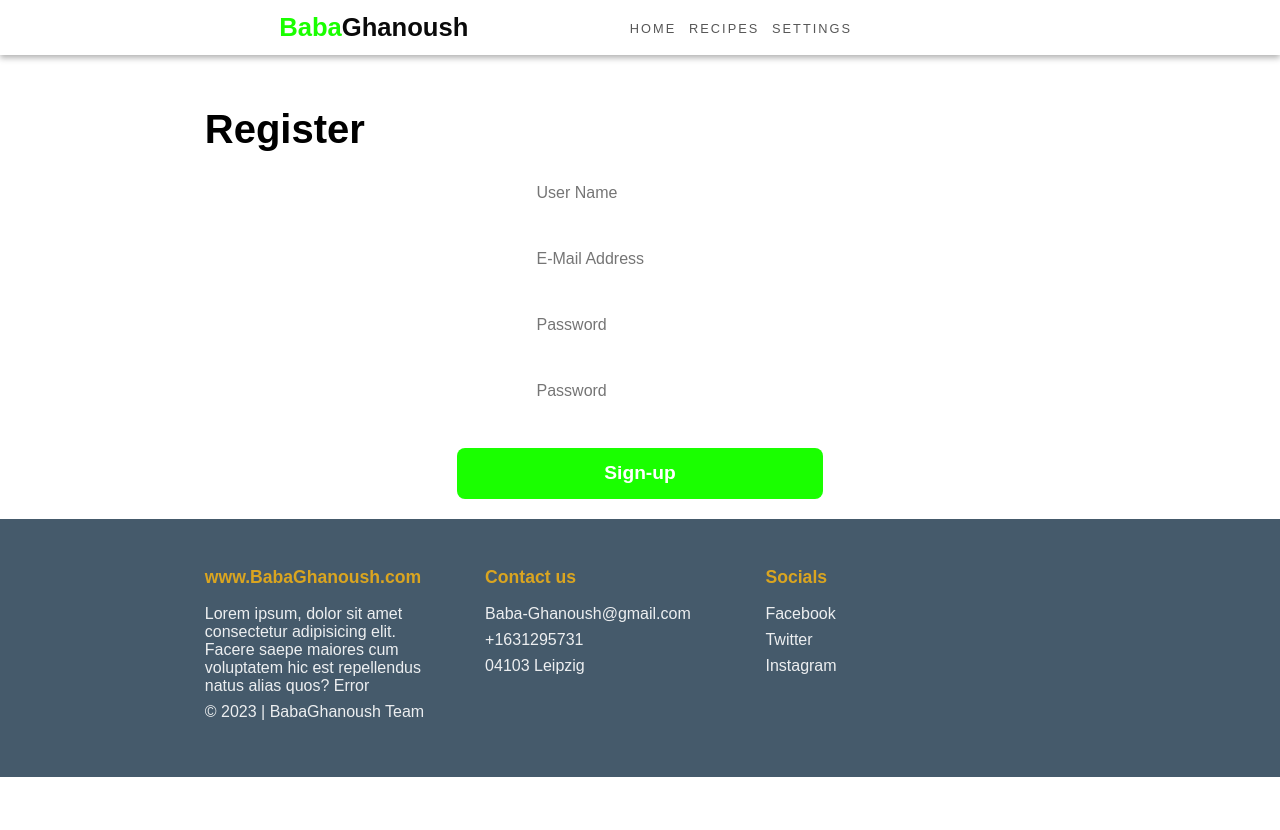
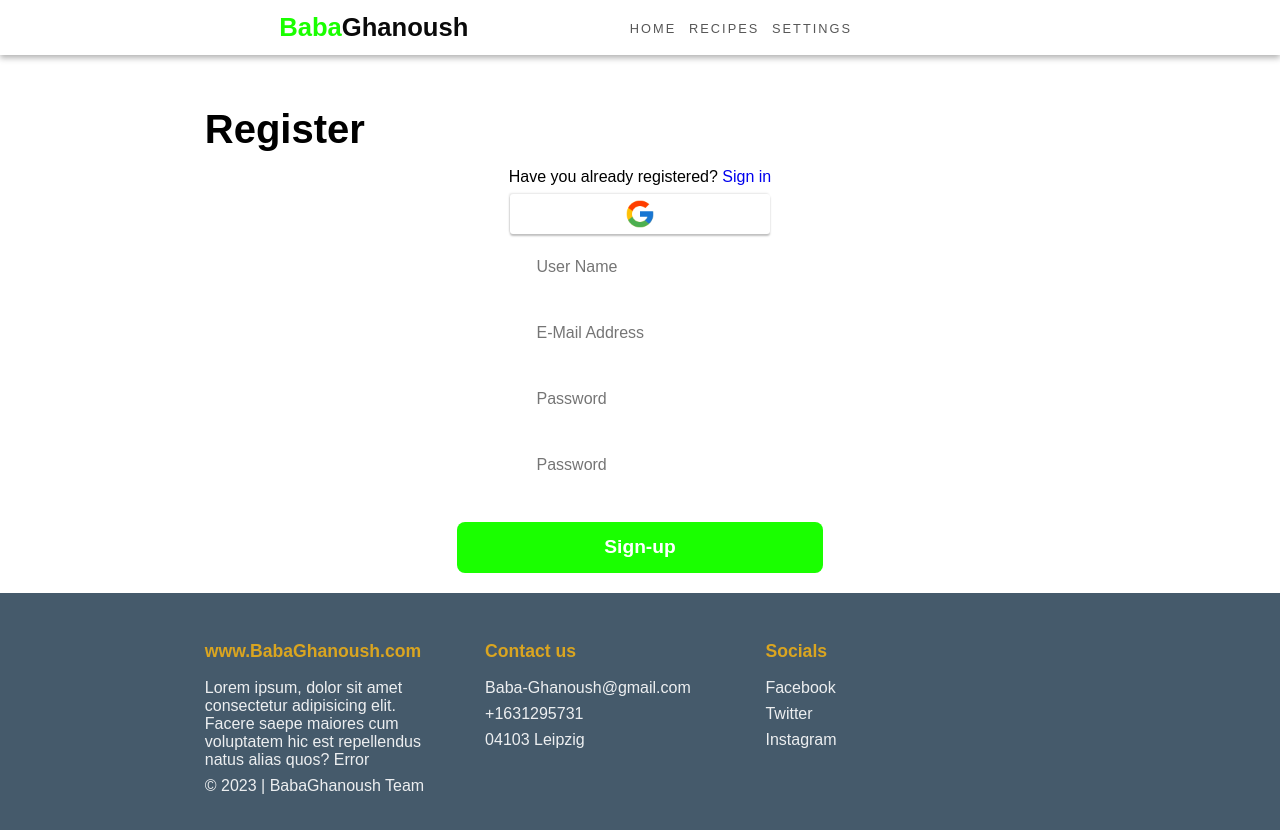
Before and after one commit to Abschluss-Projeckt/front-end, a React (Vite) app in the folder menu-planner/: page /register in a window 1280 px wide. Shown: the top 830 px of the page. Before the commit the page ends 800 px from the top, so only its background shows below. Built offline with nearby package versions, Linux system fonts and the light colour scheme.

Commit message:
google btn added

```diff
--- a/menu-planner/src/views/Register/Register.jsx
+++ b/menu-planner/src/views/Register/Register.jsx
@@ -70,6 +70,16 @@ function Register() {
     <div>
       <h2>Register</h2>
       <form onSubmit={handleForm}>
+        <p>
+          Have you already registered? <Link>Sign in</Link>
+        </p>
+        <button type="button" class="login-with-google-btn">
+          <img
+            src="imgs/icons8-google-48.png"
+            alt="google-icon"
+            className="google-icon"
+          />
+        </button>
         <p className={errMsg}>{value.errorMessage}</p>
         <div>
           <input
@@ -107,7 +117,7 @@ function Register() {
             onChange={passControl}
           />
         </div>
-        <button type="submit" varient="btn-primary">
+        <button type="submit" className="signup-btn">
           Sign-up
         </button>
       </form>
--- a/menu-planner/src/views/Register/Register.scss
+++ b/menu-planner/src/views/Register/Register.scss
@@ -29,7 +29,7 @@ input {
   font-size: 1rem;
 }
 
-button {
+.signup-btn {
   padding: 0.9rem;
   border-radius: 0.5rem;
   border: none;
@@ -41,6 +41,54 @@ button {
   color: #fff;
 }
 
+.login-with-google-btn {
+  transition: background-color 0.3s, box-shadow 0.3s;
+  margin: 8px 0;
+  display: flex;
+  justify-content: center;
+  align-items: center;
+  height: 40px;
+  width: 260px;
+  border: none;
+  border-radius: 3px;
+  box-shadow: -1px -1px 2px rgba(0, 0, 0, 0.1), 0 2px 2px rgba(0, 0, 0, 0.25);
+
+  color: #757575;
+  font-size: 14px;
+  font-weight: 500;
+  font-family: -apple-system, BlinkMacSystemFont, "Segoe UI", Roboto, Oxygen,
+    Ubuntu, Cantarell, "Fira Sans", "Droid Sans", "Helvetica Neue", sans-serif;
+  background-color: white;
+  background-repeat: no-repeat;
+  background-position: 12px 11px;
+  .google-icon {
+    height: 2rem;
+    width: 2rem;
+    object-fit: fill;
+  }
+}
+
+.login-with-google-btn:hover {
+  box-shadow: -1px -1px 2px rgba(0, 0, 0, 0.04), 0 4px 8px rgba(0, 0, 0, 0.25);
+}
+
+.login-with-google-btn:active {
+  background-color: #eeeeee;
+}
+
+.login-with-google-btn:focus {
+  outline: none;
+  box-shadow: 0 -1px 0 rgba(0, 0, 0, 0.04), 0 2px 4px rgba(0, 0, 0, 0.25),
+    0 0 0 3px #c8dafc;
+}
+
+.login-with-google-btn:disabled {
+  filter: grayscale(100%);
+  background-color: #ebebeb;
+  box-shadow: 0 -1px 0 rgba(0, 0, 0, 0.04), 0 1px 1px rgba(0, 0, 0, 0.25);
+  cursor: not-allowed;
+}
+
 @media only screen and (max-width: 600px) {
   .register-container {
     padding: 1rem;
```
Also changed, not shown: menu-planner/public/imgs/icons8-google-48.png (added).
